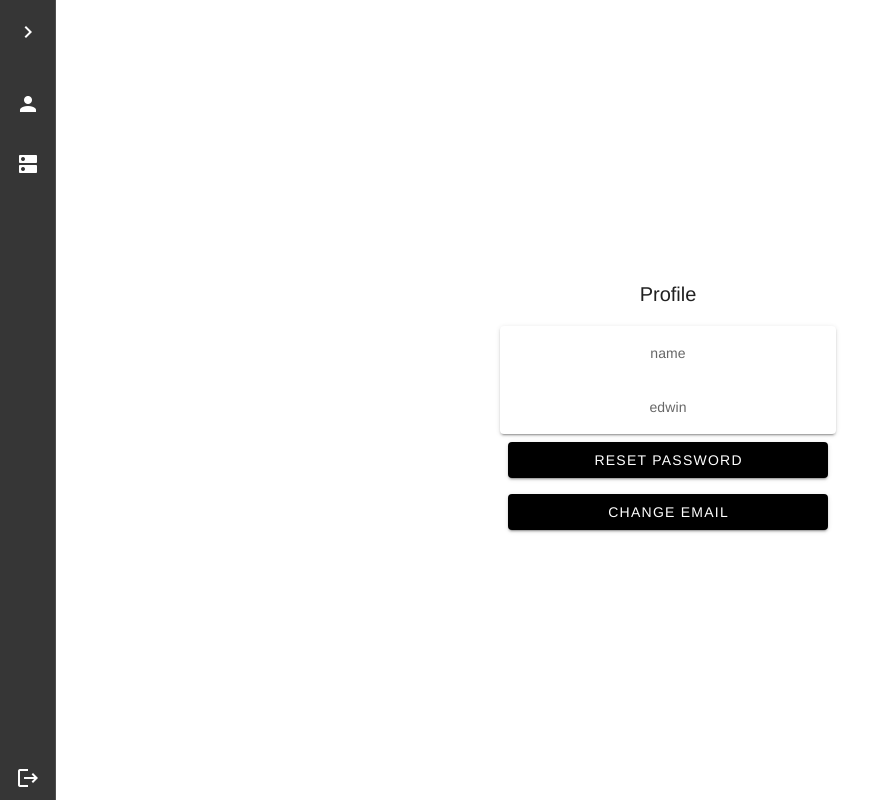
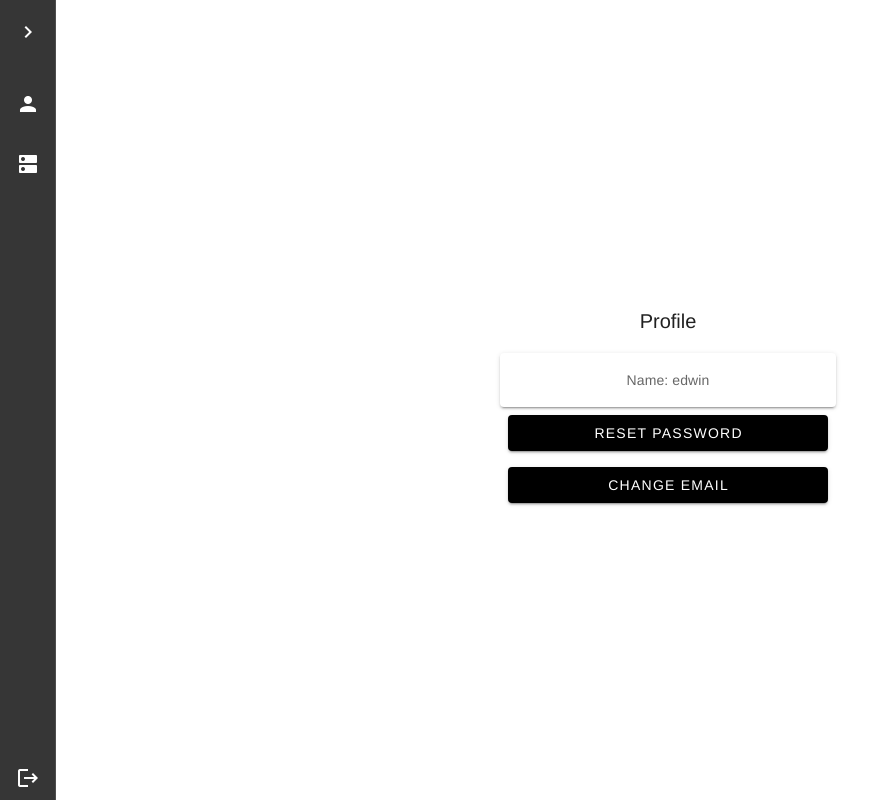
Before and after one commit to FifthWye/ar-front-end, a Vue app: page /account in a window 1280 px wide. Shown: the whole page, without its empty margins (0-882 px from the left). Built offline with nearby package versions, Linux system fonts and the light colour scheme; sample sign-in values are in the browser's storage.

Commit message:
username

```diff
--- a/src/views/Account/index.vue
+++ b/src/views/Account/index.vue
@@ -11,8 +11,8 @@
               </v-toolbar>
 
               <v-card cols="2">
-                <v-card-text col="1"> name </v-card-text>
-                <v-card-text col="2"> edwin </v-card-text>
+                <v-card-text > Name: <span>edwin</span></v-card-text>
+
               </v-card>
 
               <v-card-actions>
```
